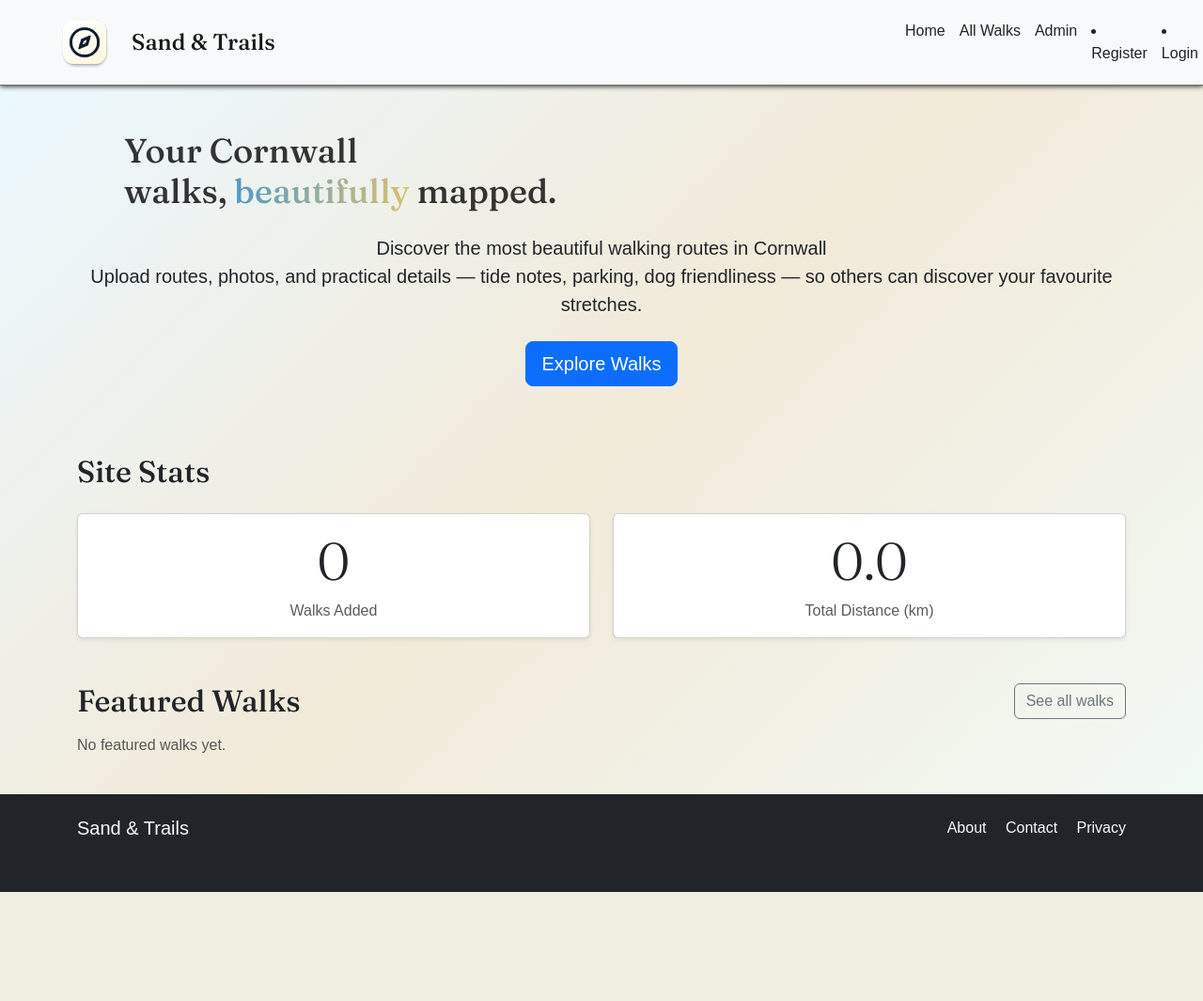
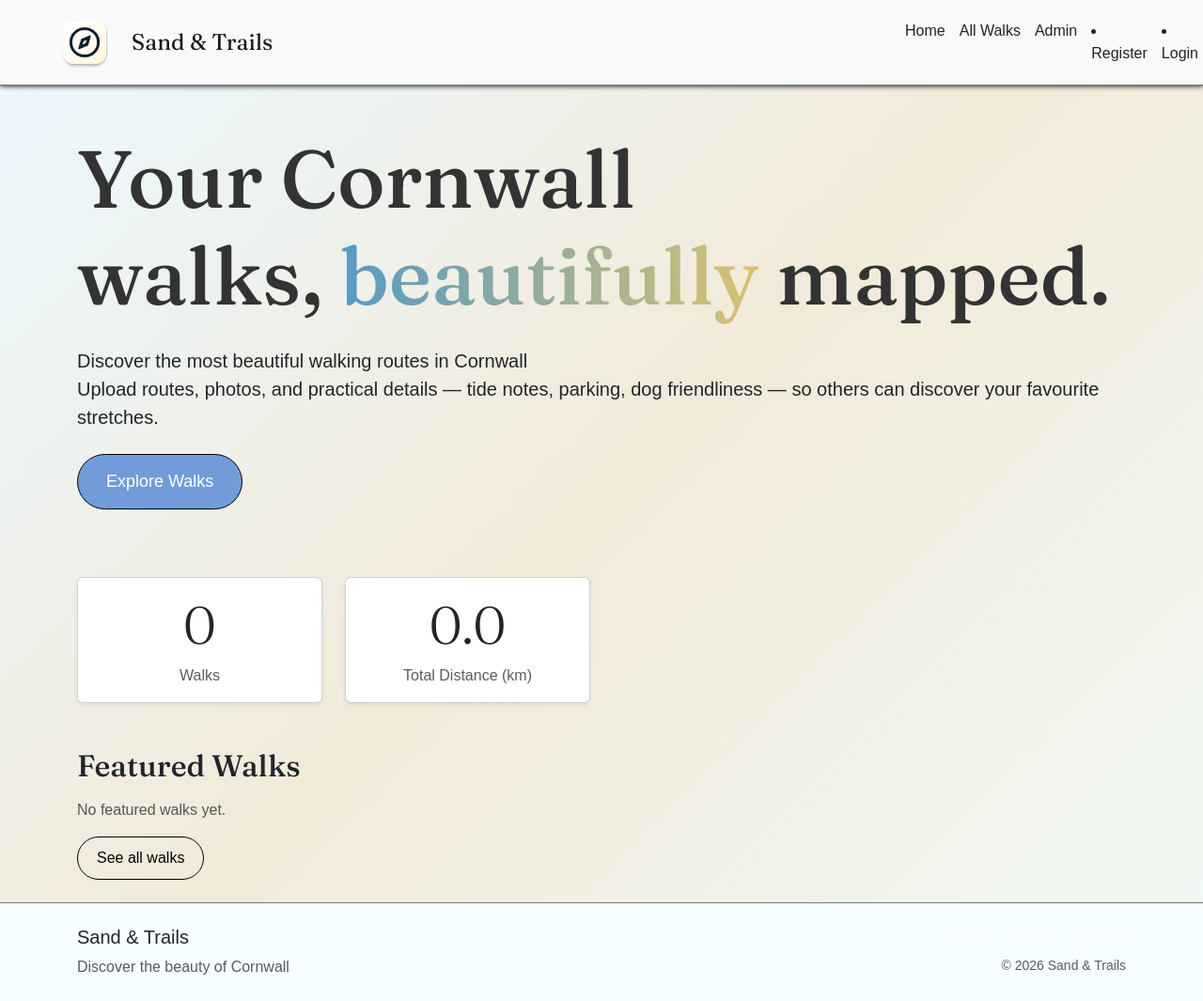
Before and after one commit to cal129/Cornwall_walk, a Django app: page / in a window 1280 px wide. Shown: the whole page at 94% size. Before the commit the page ends 949 px from the top, so only its background shows below. Run offline with Django 4.2, Linux system fonts and the light colour scheme; data that the repository does not hold is empty.

Commit message:
update style and bootstrap

```diff
--- a/post_walk/static/post_walk/css/style.css
+++ b/post_walk/static/post_walk/css/style.css
@@ -21,9 +21,9 @@ header {
     -webkit-backdrop-filter: blur(8px);
 }
 
-header h1 {
+.site-title {
     font-size: 24px;font-family:fraunces ;
-    color: #191a19;
+    color: #1a1a19;
 }
 
 header > div {
@@ -62,6 +62,7 @@ nav a {
     height: 100%;
 }
 
+
 h2, h3 {
     font-family: 'Fraunces', serif;
 }
@@ -71,6 +72,7 @@ html,
 body {
     height: 100%;
     font-family: 'jakarta', sans-serif;
+    text-align: left;
 }
 body {
     font-family: jakarta, sans-serif;
@@ -78,12 +80,12 @@ body {
     flex-direction: column;
     min-height: 100vh;
     background: #f0f2f5;
+    text-align: left;
 }
 .hero-title {
     font-family: 'Fraunces', serif;
-    font-size: 36px;
+    font-size: 86px;
     color: #333;
-    padding-left: 50px;
     text-align: left;
 }
 .accent-word {
@@ -101,8 +103,38 @@ main {
     flex: 1;
 }
 
+.main-btn {
+    font-family: 'jakarta', sans-serif;
+    padding: 15px 30px;
+    font-size: 18px;
+    border-radius: 40px;
+    transition: background-color 0.3s ease, transform 0.2s ease;
+    background-color: #719cd9;
+    border-color: #010101;
+    border-width: 1.5px;
+}
+
+.scnd-btn {
+    font-family: 'jakarta', sans-serif;
+    padding: 10px 20px;
+    font-size: 16px;
+    border-radius: 40px;
+    transition: background-color 0.3s ease, transform 0.2s ease;
+    background-color: transparent;
+    border-color: #010101;
+    border-width: 1.5px;
+    color: #010101;
+}
+
+.main-btn:hover {
+    transition: background-color 0.3s ease, transform 0.2s ease;
+    background-color: #d9c171;
+    border-color: #010101;
+}
+
 /* Ensure footer is pushed to the bottom in the column flex layout */
 footer {
     margin-top: auto;
     background-color: rgb(247, 254, 255);
+    border-top: 1.2px solid #727272;
 }
--- a/post_walk/templates/base.html
+++ b/post_walk/templates/base.html
@@ -33,7 +33,7 @@
                             src="{% static 'post_walk/images/logo.png' %}"
                             alt="Sand & Trails Logo"
                         />
-                        <h1>Sand & Trails</h1>
+                        <span class="site-title">Sand & Trails</span>
                     </div>
                 </a>
                 <nav>
@@ -75,7 +75,7 @@
         <main>{% block content %} {% endblock %}</main>
 
         <!-- Footer -->
-        <footer class="bg-dark text-light py-4 mt-auto">
+        <footer class="footer py-4 mt-auto">
             <div class="container">
                 <div class="row">
                     <div class="col-md-6 text-center text-md-start mb-3 mb-md-0">
--- a/post_walk/templates/index.html
+++ b/post_walk/templates/index.html
@@ -4,13 +4,13 @@
 
 {% block content %}
     <div class="main-section" id="main-home">
-        <div class="container py-5 text-center">
+        <div class="container py-5">
             <h1 class="hero-title mb-4">Your Cornwall<br> walks, <span class="accent-word">beautifully</span> mapped.</h1>
             <p class="hero-sub lead mb-4">
                 Discover the most beautiful walking routes in Cornwall<br>
                 Upload routes, photos, and practical details — tide notes, parking, dog friendliness — so others can discover your favourite stretches.
             </p>
-            <a href="{% url 'walk_list' %}" class="btn btn-primary btn-lg">
+            <a href="{% url 'walk_list' %}" class="btn btn-primary btn-lg main-btn">
                 Explore Walks
             </a>
         </div>
@@ -18,17 +18,17 @@
         <!-- Section to show total walks added and total distance on homepage -->
 
 <div class="container py-4">
-            <h2 class="mb-4">Site Stats</h2>
+
             <div class="row g-4">
-                <div class="col-12 col-md-6">
+                <div class="col-12 col-md-3">
                     <div class="card shadow-sm">
                         <div class="card-body text-center">
                             <h3 class="display-4">{{ walk_count }}</h3>
-                            <p class="card-text text-muted">Walks Added</p>
+                            <p class="card-text text-muted">Walks</p>
                         </div>
                     </div>
                 </div>
-                <div class="col-12 col-md-6">
+                <div class="col-12 col-md-3">
                     <div class="card shadow-sm">
                         <div class="card-body text-center">
                             <h3 class="display-4">{{ total_distance|floatformat:1 }}</h3>
@@ -48,7 +48,7 @@
                 <div class="stats-section">
 
     </div>
-                <a class="btn btn-outline-secondary" href="{% url 'walk_list' %}">See all walks</a>
+
             </div>
 
             {% if featured_walks %}
@@ -67,7 +67,7 @@
                                     <h3 class="card-title h5">{{ walk.title }}</h3>
                                     <p class="card-text text-muted small mb-3">{{ walk.location }}</p>
                                     <p class="card-text">{{ walk.description|striptags|truncatewords_html:16 }}</p>
-                                    <a class="btn btn-primary mt-auto" href="{% url 'walk_detail' walk.slug %}">View details</a>
+                                    <a class="btn btn-primary mt-auto main-btn" href="{% url 'walk_detail' walk.slug %}">View details</a>
                                 </div>
                             </div>
                         </div>
@@ -76,7 +76,9 @@
             {% else %}
                 <p class="text-muted">No featured walks yet.</p>
             {% endif %}
+            <a class="btn btn-outline-secondary scnd-btn text-center" href="{% url 'walk_list' %}">See all walks</a>
         </div>
+
     </div>
 
 
--- a/post_walk/views.py
+++ b/post_walk/views.py
@@ -1,5 +1,4 @@
 from django.db.models import Sum
-from django.shortcuts import render, redirect
 from .models import postwalk, Comment
 from .forms import CommentForm
 from django.contrib import messages
@@ -35,6 +34,7 @@ def walk_detail(request, slug):
         'comment_form': comment_form
     })
 
+
 # Home page
 def index(request):
     featured_walks = postwalk.objects.filter(featured=True).order_by('-date_added')[:3]
```
Also changed, not shown: post_walk/admin.py (line endings or trailing spaces), post_walk/models.py (line endings or trailing spaces).
